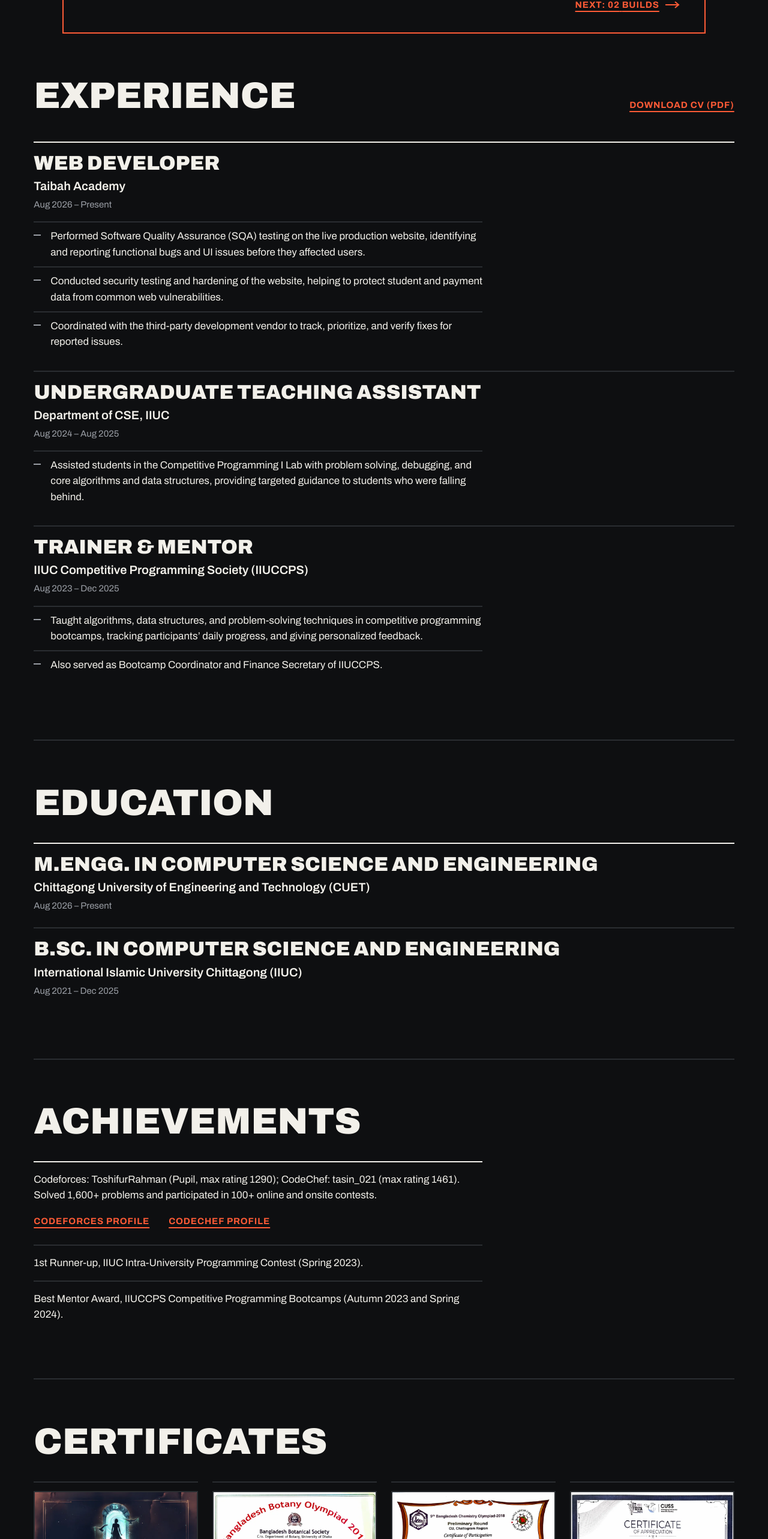
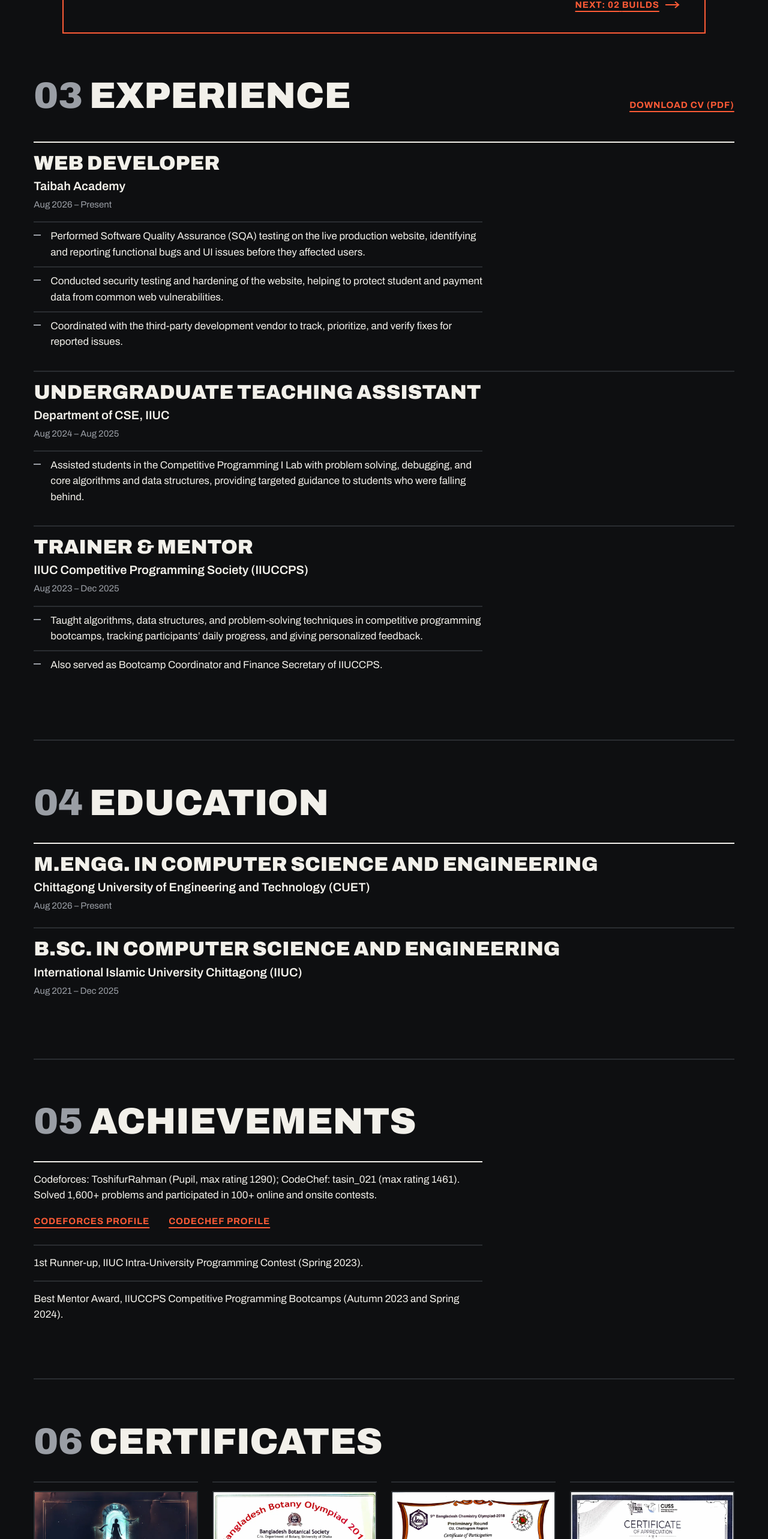
Before and after one commit to ToshifurRahman/portfolio, a React (Vite) app: page / in a window 1280 px wide. Shown: the part 896-3462 px from the top of the page at 60% size. Built offline with nearby package versions, Linux system fonts and the light colour scheme.

Commit message:
feat(sections): number the four CV sections in the page order
The design numbers every section with two digits inline before its heading;
Experience to Certificates are the third to sixth sections of the home page.

```diff
--- a/src/sections/Achievements.tsx
+++ b/src/sections/Achievements.tsx
@@ -5,7 +5,7 @@ export function Achievements() {
     <section id="achievements" className="cv-section" aria-labelledby="achievements-title">
       <div className="cv-section-head">
         <h2 id="achievements-title" className="cv-title display">
-          Achievements
+          <span className="section-num">05</span> Achievements
         </h2>
       </div>
       <ul className="cv-achievements">
--- a/src/sections/Certificates.tsx
+++ b/src/sections/Certificates.tsx
@@ -30,7 +30,7 @@ export function Certificates() {
     <section id="certificates" className="cv-section" aria-labelledby="certificates-title">
       <div className="cv-section-head">
         <h2 id="certificates-title" className="cv-title display">
-          Certificates
+          <span className="section-num">06</span> Certificates
         </h2>
       </div>
       <ul className="cv-certificates">
--- a/src/sections/Education.tsx
+++ b/src/sections/Education.tsx
@@ -5,7 +5,7 @@ export function Education() {
     <section id="education" className="cv-section" aria-labelledby="education-title">
       <div className="cv-section-head">
         <h2 id="education-title" className="cv-title display">
-          Education
+          <span className="section-num">04</span> Education
         </h2>
       </div>
       <ol className="cv-degrees">
--- a/src/sections/Experience.tsx
+++ b/src/sections/Experience.tsx
@@ -5,7 +5,7 @@ export function Experience() {
     <section id="experience" className="cv-section" aria-labelledby="experience-title">
       <div className="cv-section-head">
         <h2 id="experience-title" className="cv-title display">
-          Experience
+          <span className="section-num">03</span> Experience
         </h2>
         {owner.cv && (
           <a className="action cv-download" href={owner.cv} download>
```
